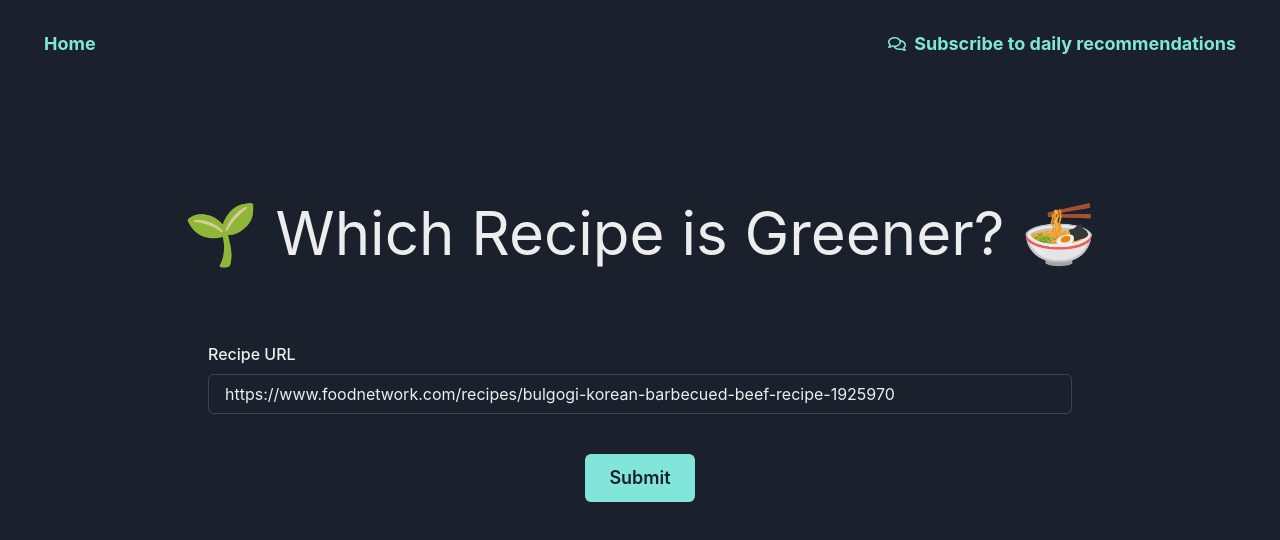
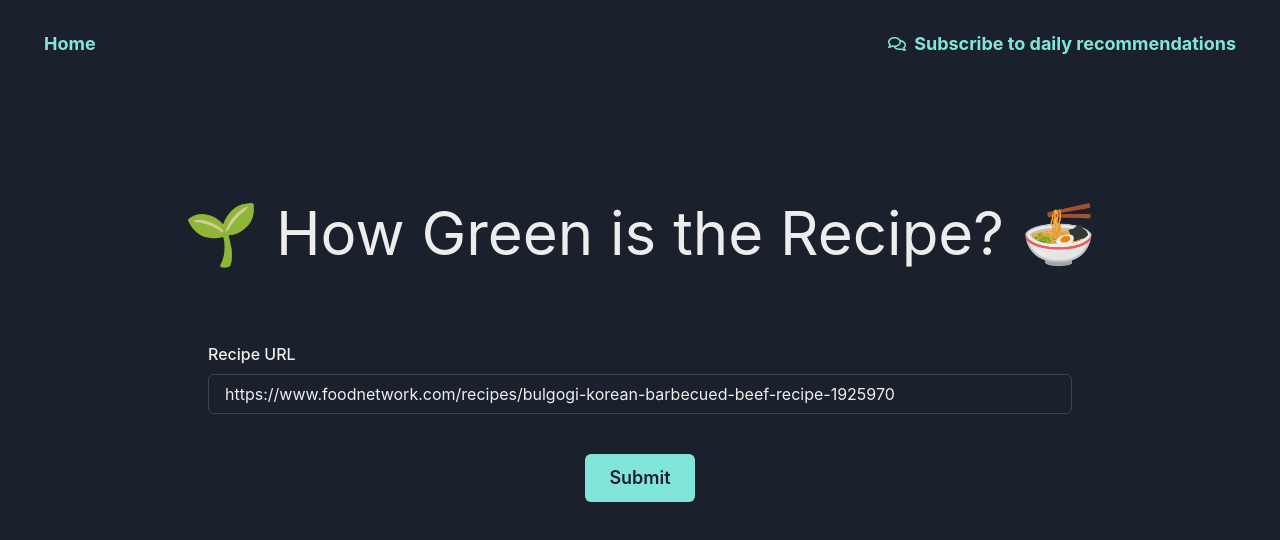
Before and after one commit to benthecoder/foodprint, a React (Create React App) app in the folder frontend/: page /submit in a window 1280 px wide. Shown: the top 540 px of the page. Built offline with nearby package versions, Linux system fonts and the light colour scheme.

Commit message:
change title

```diff
--- a/frontend/src/App.jsx
+++ b/frontend/src/App.jsx
@@ -54,7 +54,7 @@ export const App = () => {
       <Navbar />
       <Box textAlign='center' fontSize='xl'>
         <VStack spacing={8} p={100}>
-          <Text fontSize='6xl'>🌱 Which Recipe is Greener? 🍜</Text>
+          <Text fontSize='6xl'>🌱 How Green is the Recipe? 🍜</Text>
           <Formik
             initialValues={{
               url: 'https://www.foodnetwork.com/recipes/bulgogi-korean-barbecued-beef-recipe-1925970',
```
